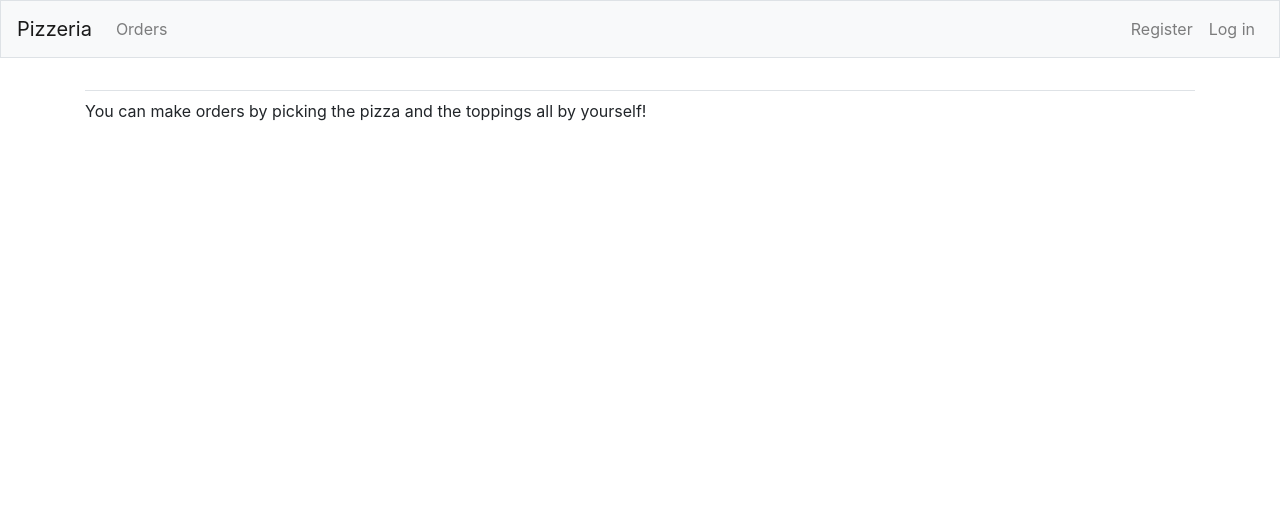
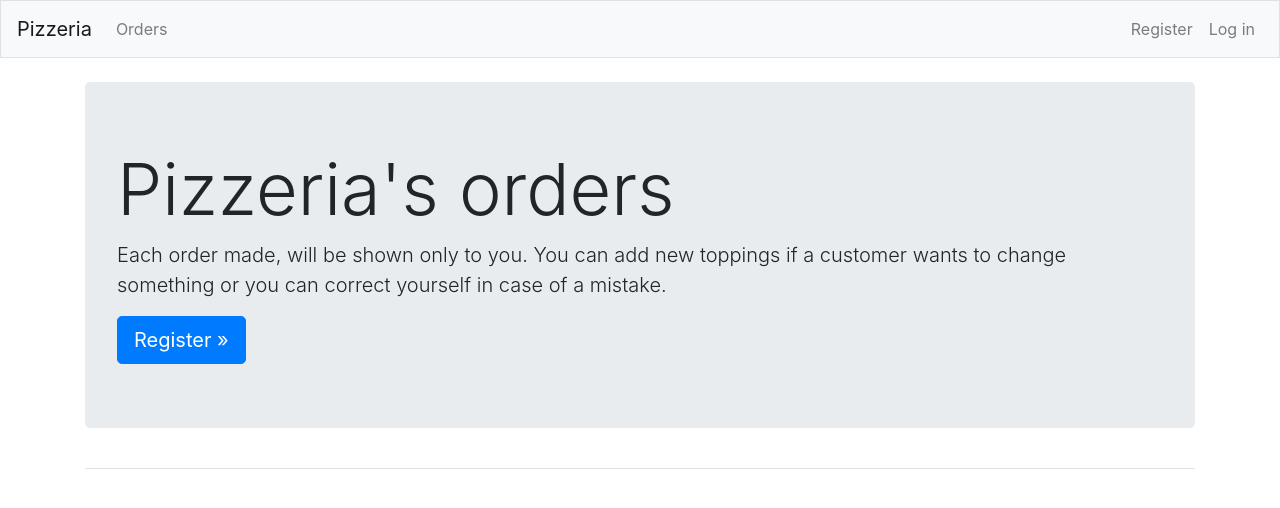
Before and after one commit to KacperMazur9680/Web_application, a Django app: page / in a window 1280 px wide. Shown: the top 508 px of the page. Run offline with Django 4.2, Linux system fonts and the light colour scheme; some libraries are stand-ins or nearby versions.

Commit message:
Changed the appearance of the home page

```diff
--- a/pizzeria/pizzas/templates/pizzas/index.html
+++ b/pizzeria/pizzas/templates/pizzas/index.html
@@ -1,6 +1,15 @@
-<!--Child template-->
 {% extends "pizzas/base.html"%}
 
-{% block content %}
-<p>You can make orders by picking the pizza and the toppings all by yourself!</p>
-{% endblock content %}
+{% block page_header %}
+  <div class="jumbotron">
+    <h1 class="display-3">Pizzeria's orders</h1>
+    <p class="lead">Each order made, will be shown only to you.
+        You can add new toppings if a customer wants to change something
+        or you can correct yourself in case of a mistake.
+    </p>
+
+    <a class="btn btn-lg btn-primary" href="{% url 'employees:register' %}"
+      role="button">Register &raquo;</a>
+  </div>
+
+{% endblock page_header %}
```
